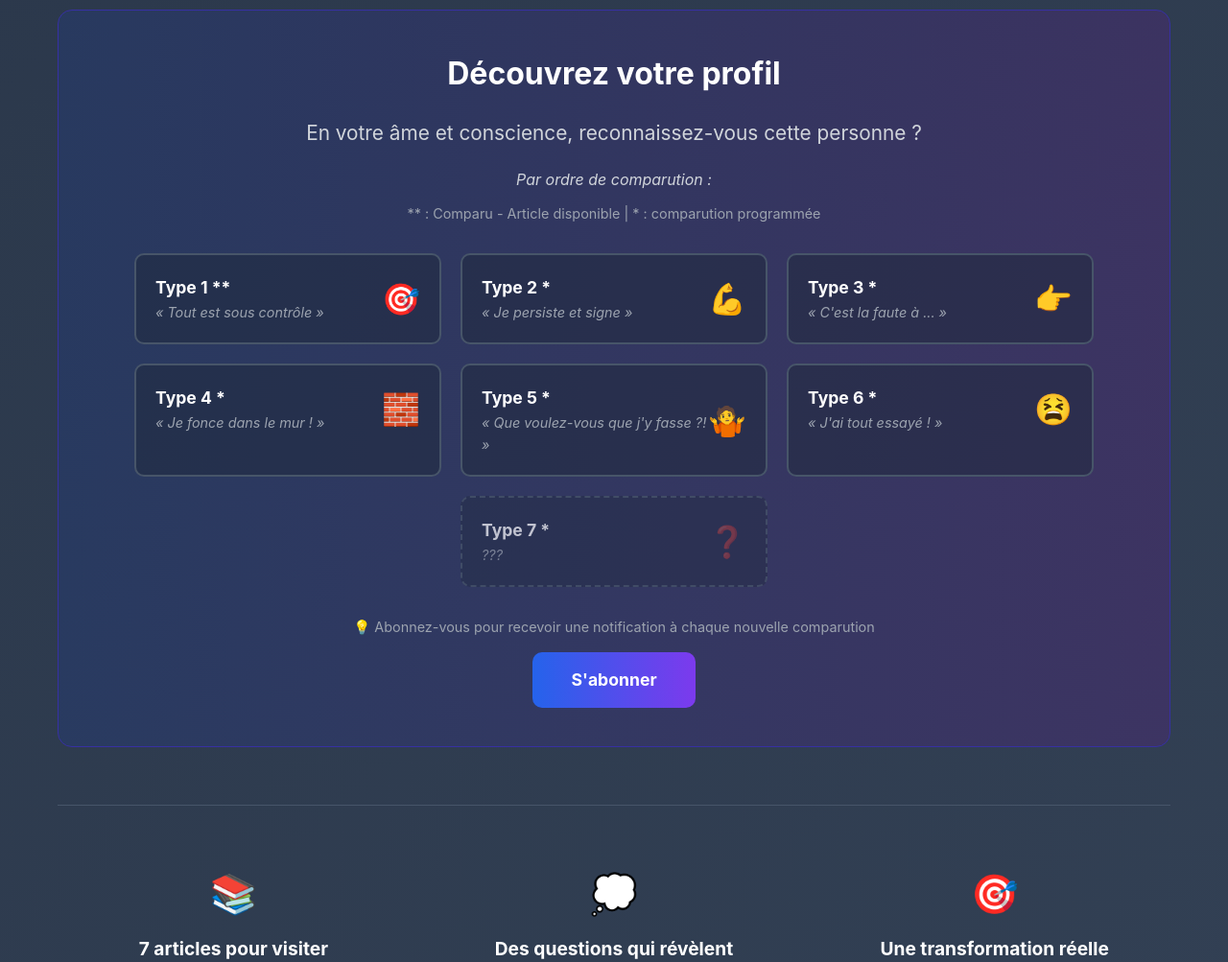
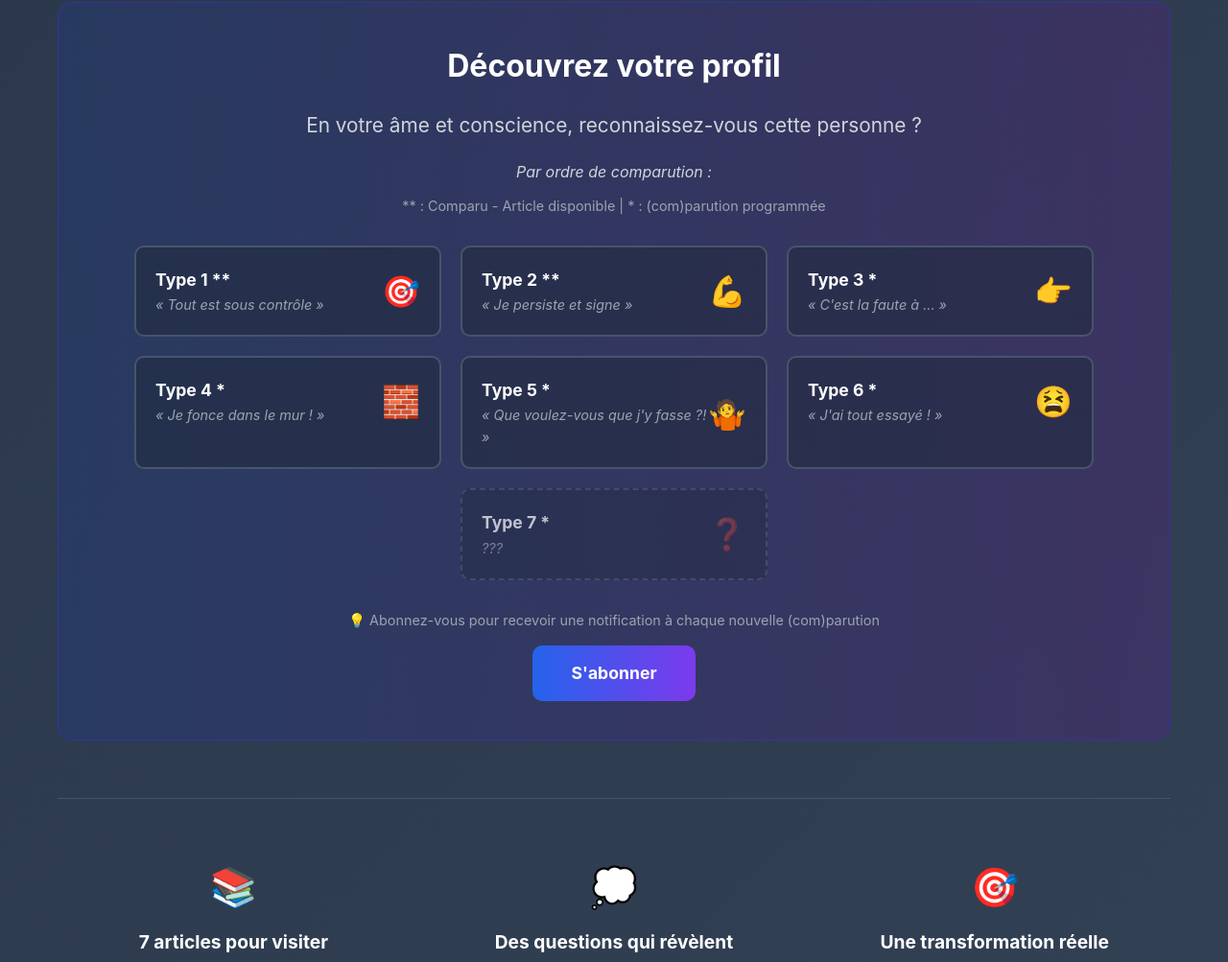
Before and after one commit to ludoburnty/mon-application-T2-avec-toiles, a plain HTML site: page index.html in a window 1280 px wide. Shown: the part 5055-6058 px from the top of the page at 96% size. Drawn offline with Linux system fonts and the light colour scheme.

Commit message:
Correction : version fonctionnelle de l'application

```diff
--- a/index.html
+++ b/index.html
@@ -1,6 +1,4 @@
-<!DOCTYPE html>
-<html lang="fr">
-<head>
+<html lang="fr"><head>
     <meta charset="UTF-8">
     <meta name="viewport" content="width=device-width, initial-scale=1.0">
     <title>Et si vous étiez votre propre angle mort ?</title>
@@ -10,36 +8,30 @@
             padding: 0;
             box-sizing: border-box;
         }
-
         body {
             font-family: -apple-system, BlinkMacSystemFont, 'Segoe UI', 'Roboto', sans-serif;
             background: linear-gradient(135deg, #1e293b 0%, #334155 100%);
             color: white;
             line-height: 1.6;
         }
-
         .container {
             max-width: 1200px;
             margin: 0 auto;
             padding: 20px;
         }
-
         .hero {
             text-align: center;
             padding: 60px 20px;
         }
-
         .icon-large {
             font-size: 80px;
             margin-bottom: 20px;
             animation: pulse 2s infinite;
         }
-
         @keyframes pulse {
             0%, 100% { opacity: 1; }
             50% { opacity: 0.5; }
         }
-
         h1 {
             font-size: 3em;
             margin-bottom: 20px;
@@ -48,13 +40,11 @@
             -webkit-text-fill-color: transparent;
             background-clip: text;
         }
-
         .subtitle {
             font-size: 1.5em;
             color: #d1d5db;
             margin-bottom: 40px;
         }
-
         .illustration {
             background: rgba(30, 41, 59, 0.5);
             border-radius: 20px;
@@ -62,20 +52,17 @@
             margin-bottom: 40px;
             border: 1px solid #475569;
         }
-
         .illustration img {
             width: 100%;
             height: auto;
             border-radius: 10px;
         }
-
         .illustration-text {
             text-align: center;
             color: #9ca3af;
             margin-top: 15px;
             font-size: 0.9em;
         }
-
         .concept-box {
             background: linear-gradient(to right, rgba(30, 41, 59, 0.5), rgba(51, 65, 85, 0.5));
             border-radius: 15px;
@@ -84,23 +71,19 @@
             border: 1px solid #475569;
             text-align: center;
         }
-
         .concept-box h2 {
             font-size: 1.8em;
             margin-bottom: 15px;
         }
-
         .concept-box p {
             color: #d1d5db;
             margin-bottom: 15px;
         }
-
         .section-title {
             text-align: center;
             font-size: 2.5em;
             margin: 20px 0 40px 0;
         }
-
         .number-7 {
             font-size: 4em;
             background: linear-gradient(to right, #a78bfa, #ec4899);
@@ -111,14 +94,12 @@
             display: inline-block;
             animation: pulse 2s infinite;
         }
-
         .types-grid {
             display: grid;
             grid-template-columns: repeat(auto-fit, minmax(500px, 1fr));
             gap: 30px;
             margin-bottom: 60px;
         }
-
         .type-card {
             background: linear-gradient(135deg, var(--color-start), var(--color-end));
             border-radius: 15px;
@@ -126,51 +107,42 @@
             box-shadow: 0 10px 30px rgba(0,0,0,0.3);
             transition: transform 0.3s;
         }
-
         .type-card:hover {
             transform: scale(1.05);
         }
-
         .type-1 { --color-start: #1e40af; --color-end: #1e3a8a; }
         .type-2 { --color-start: #c2410c; --color-end: #9a3412; }
         .type-3 { --color-start: #b91c1c; --color-end: #991b1b; }
         .type-4 { --color-start: #6b21a8; --color-end: #581c87; }
         .type-5 { --color-start: #0f766e; --color-end: #115e59; }
         .type-6 { --color-start: #15803d; --color-end: #166534; }
-
         .type-header {
             display: flex;
             justify-content: space-between;
             align-items: flex-start;
             margin-bottom: 20px;
         }
-
         .type-icon {
             font-size: 3em;
             margin-bottom: 10px;
         }
-
         .type-title {
             font-size: 1.8em;
             font-weight: bold;
         }
-
         .type-subtitle {
             font-size: 1.2em;
             font-style: italic;
             opacity: 0.9;
         }
-
         .traits {
             margin: 20px 0;
         }
-
         .traits p {
             font-size: 0.9em;
             opacity: 0.75;
             margin-bottom: 10px;
         }
-
         .trait-tag {
             display: inline-block;
             background: rgba(255,255,255,0.2);
@@ -179,26 +151,22 @@
             font-size: 0.75em;
             margin: 5px 5px 5px 0;
         }
-
         .question-box {
             background: rgba(0,0,0,0.3);
             padding: 20px;
             border-radius: 10px;
             margin: 20px 0;
         }
-
         .question-header {
             display: flex;
             justify-content: space-between;
             align-items: center;
             margin-bottom: 10px;
         }
-
         .question-label {
             font-size: 0.9em;
             font-weight: bold;
         }
-
         .reveal-btn {
             background: #2563eb;
             color: white;
@@ -210,11 +178,9 @@
             font-weight: bold;
             transition: background 0.3s;
         }
-
         .reveal-btn:hover {
             background: #1d4ed8;
         }
-
         .question-text {
             display: none;
             font-size: 1.1em;
@@ -222,34 +188,28 @@
             font-style: italic;
             margin-top: 10px;
         }
-
         .question-text.show {
             display: block;
             animation: fadeIn 0.3s;
         }
-
         @keyframes fadeIn {
             from { opacity: 0; transform: translateY(-10px); }
             to { opacity: 1; transform: translateY(0); }
         }
-
         .consequence {
             border-top: 1px solid rgba(255,255,255,0.2);
             padding-top: 15px;
             margin-top: 15px;
         }
-
         .consequence-label {
             font-size: 0.9em;
             opacity: 0.75;
             margin-bottom: 5px;
         }
-
         .consequence-text {
             font-size: 0.9em;
             font-weight: bold;
         }
-
         .type-7 {
             background: linear-gradient(135deg, #374151, #1f2937);
             border: 2px dashed #475569;
@@ -258,18 +218,15 @@
             border-radius: 15px;
             margin-bottom: 60px;
         }
-
         .type-7 .mystery-icon {
             font-size: 4em;
             opacity: 0.5;
             margin-bottom: 20px;
         }
-
         .type-7 h3 {
             font-size: 2em;
             margin-bottom: 20px;
         }
-
         .mystery-text {
             background: rgba(0,0,0,0.3);
             padding: 30px;
@@ -277,13 +234,11 @@
             max-width: 800px;
             margin: 0 auto;
         }
-
         .mystery-text p {
             color: #d1d5db;
             margin-bottom: 15px;
             font-size: 1.1em;
         }
-
         .mystery-highlight {
             color: #a78bfa;
             font-weight: bold;
@@ -291,14 +246,12 @@
             display: block;
             margin: 20px 0;
         }
-
         .exclamation {
             color: #fbbf24;
             font-weight: bold;
             font-size: 3em;
             font-style: italic;
         }
-
         .final-cta {
             background: linear-gradient(to right, rgba(30, 58, 138, 0.4), rgba(88, 28, 135, 0.4));
             border: 1px solid #3b82f6;
@@ -307,14 +260,12 @@
             margin: 60px 0;
             text-align: center;
         }
-
         .final-cta p {
             font-size: 1.1em;
             color: #d1d5db;
             margin-bottom: 20px;
             line-height: 1.8;
         }
-
         .witness-call {
            text-align: center;
            font-size: 2em;
@@ -322,7 +273,6 @@
            font-weight: bold;
            margin: 30px 0;
         }
-
         .profile-box {
             background: rgba(0,0,0,0.3);
             padding: 30px;
@@ -330,18 +280,15 @@
             margin: 30px 0;
             text-align: center;
         }
-
         .profile-box-title {
             font-size: 1.5em;
             font-weight: bold;
             margin-bottom: 10px;
         }
-
         .profile-box-subtitle {
             color: #9ca3af;
             font-style: italic;
         }
-
         .profile-section {
             background: linear-gradient(to right, rgba(30, 58, 138, 0.3), rgba(88, 28, 135, 0.3));
             border-radius: 15px;
@@ -349,34 +296,29 @@
             border: 1px solid #3730a3;
             margin: 60px 0;
         }
-
         .profile-section h3 {
             text-align: center;
             font-size: 2em;
             margin-bottom: 20px;
         }
-
         .profile-question {
             text-align: center;
             font-size: 1.3em;
             color: #d1d5db;
             margin-bottom: 20px;
         }
-
         .order-text {
             text-align: center;
             font-style: italic;
             color: #d1d5db;
             margin-bottom: 10px;
         }
-
         .legend-text {
             text-align: center;
             font-size: 0.9em;
             color: #9ca3af;
             margin-bottom: 30px;
         }
-
         .mini-types {
             display: grid;
             grid-template-columns: repeat(3, 1fr);
@@ -386,7 +328,6 @@
             margin-left: auto;
             margin-right: auto;
         }
-
         .mini-type {
             background: rgba(30, 41, 59, 0.5);
             border: 2px solid #475569;
@@ -394,36 +335,29 @@
             padding: 20px;
             transition: border-color 0.3s;
         }
-
         .mini-type:hover {
             border-color: #3b82f6;
         }
-
         .mini-type:nth-child(7) {
             grid-column: 2;
         }
-
         .mini-type-header {
             display: flex;
             justify-content: space-between;
             align-items: center;
         }
-
         .mini-type-title {
             font-weight: bold;
             font-size: 1.1em;
         }
-
         .mini-type-subtitle {
             font-size: 0.9em;
             color: #9ca3af;
             font-style: italic;
         }
-
         .mini-type-icon {
             font-size: 2em;
         }
-
         /* CSS pour les liens cliquables dans les mini-types */
         .mini-type-link {
             text-decoration: none;
@@ -431,24 +365,20 @@
             display: block;
             cursor: pointer;
         }
-
         .mini-type-link:hover .mini-type {
             background-color: #f5f5f522;
             transform: scale(1.02);
             transition: all 0.2s ease;
         }
-
         .subscribe-box {
             text-align: center;
             margin-top: 30px;
         }
-
         .subscribe-text {
             color: #9ca3af;
             font-size: 0.9em;
             margin-bottom: 15px;
         }
-
         .subscribe-btn {
             display: inline-block;
             background: linear-gradient(to right, #2563eb, #7c3aed);
@@ -460,17 +390,14 @@
             font-size: 1.1em;
             transition: transform 0.3s;
         }
-
         .subscribe-btn:hover {
             transform: scale(1.05);
         }
-
         .footer {
             border-top: 1px solid #475569;
             padding-top: 40px;
             margin-top: 60px;
         }
-
         .footer-grid {
             display: grid;
             grid-template-columns: repeat(auto-fit, minmax(250px, 1fr));
@@ -478,48 +405,39 @@
             text-align: center;
             margin-bottom: 40px;
         }
-
         .footer-item {
             padding: 20px;
         }
-
         .footer-icon {
             font-size: 2.5em;
             margin-bottom: 10px;
         }
-
         .footer-title {
             font-weight: bold;
             font-size: 1.2em;
             margin-bottom: 10px;
             color: white;
         }
-
         .footer-text {
             color: #9ca3af;
             font-size: 0.9em;
         }
-
         .footer-logo {
             text-align: center;
             padding: 30px 0;
             cursor: pointer;
         }
-
         .footer-logo a {
             display: inline-block;
         }
-
         .footer-logo img {
             max-width: 300px;
             height: auto;
             transition: transform 0.3s;
         }
-
         .footer-logo img:hover {
             transform: scale(1.05);
         }
-
         @media (max-width: 768px) {
             h1 { font-size: 2em; }
             .subtitle { font-size: 1.2em; }
@@ -759,8 +677,7 @@
             <h3>Découvrez votre profil</h3>
             <p class="profile-question">En votre âme et conscience, reconnaissez-vous cette personne ?</p>
             <p class="order-text">Par ordre de comparution :</p>
-            <p class="legend-text">** : Comparu - Article disponible | * : comparution programmée</p>
-
+            <p class="legend-text">** : Comparu - Article disponible | * : (com)parution programmée</p>
             <div class="mini-types">
                 <a href="https://xn--rsolutions-b7a.fr/20896-2/" class="mini-type-link" target="_blank">
                     <div class="mini-type">
@@ -773,15 +690,17 @@
                         </div>
                     </div>
                 </a>
+                <a href="https://wp.me/p8XxLZ-5rX" class="mini-type-link" target="_blank">
                     <div class="mini-type">
                         <div class="mini-type-header">
                             <div>
-                            <div class="mini-type-title">Type 2 *</div>
+                                <div class="mini-type-title">Type 2 **</div>
                                 <div class="mini-type-subtitle">« Je persiste et signe »</div>
                             </div>
                             <div class="mini-type-icon">💪</div>
                         </div>
                     </div>
+                </a>
                 <div class="mini-type">
                     <div class="mini-type-header">
                         <div>
@@ -829,7 +748,7 @@
                 </div>
             </div>
             <div class="subscribe-box">
-                <p class="subscribe-text">💡 Abonnez-vous pour recevoir une notification à chaque nouvelle comparution</p>
+                <p class="subscribe-text">💡 Abonnez-vous pour recevoir une notification à chaque nouvelle (com)parution</p>
                 <a href="https://wp.me/P8XxLZ-WF" class="subscribe-btn" target="_blank">S'abonner</a>
             </div>
         </div>
@@ -849,7 +768,6 @@
                     <div class="footer-title">Une transformation réelle<br>par des prises de conscience</div>
                 </div>
             </div>
-
             <!-- Logo RéSolutions -->
             <div class="footer-logo">
                 <a href="https://wp.me/P8XxLZ-7A" target="_blank">
@@ -862,7 +780,6 @@
         function toggleQuestion(id) {
             const question = document.getElementById('question-' + id);
             const button = event.target;
-
             if (question.classList.contains('show')) {
                 question.classList.remove('show');
                 button.textContent = 'Révéler';
@@ -872,5 +789,5 @@
             }
         }
     </script>
-</body>
-</html>
+
+</body></html>
```
Lines whose indentation alone changed are shown as unchanged.
